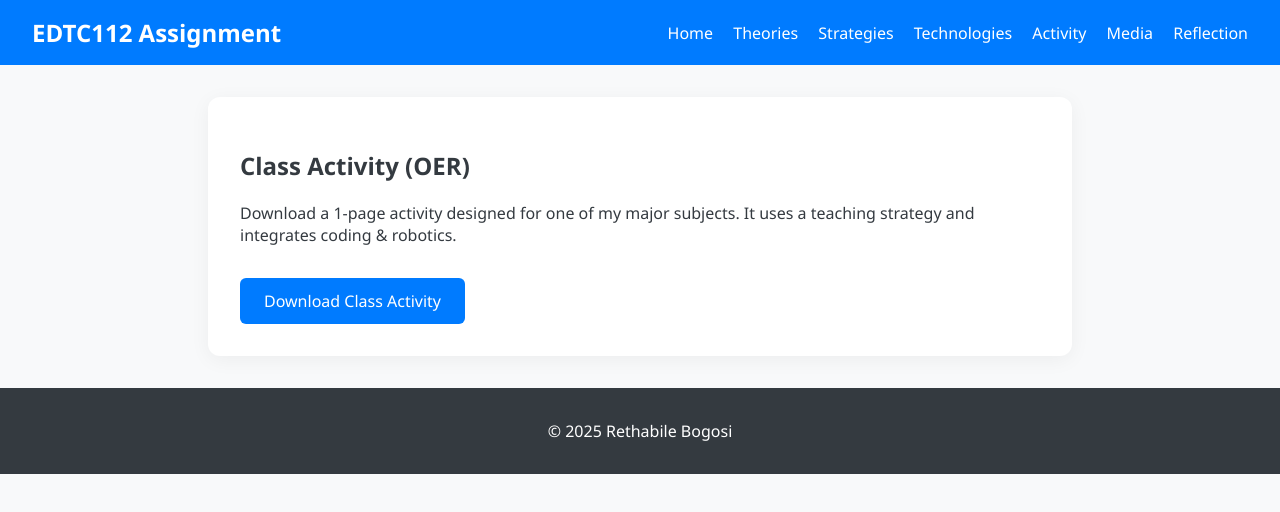
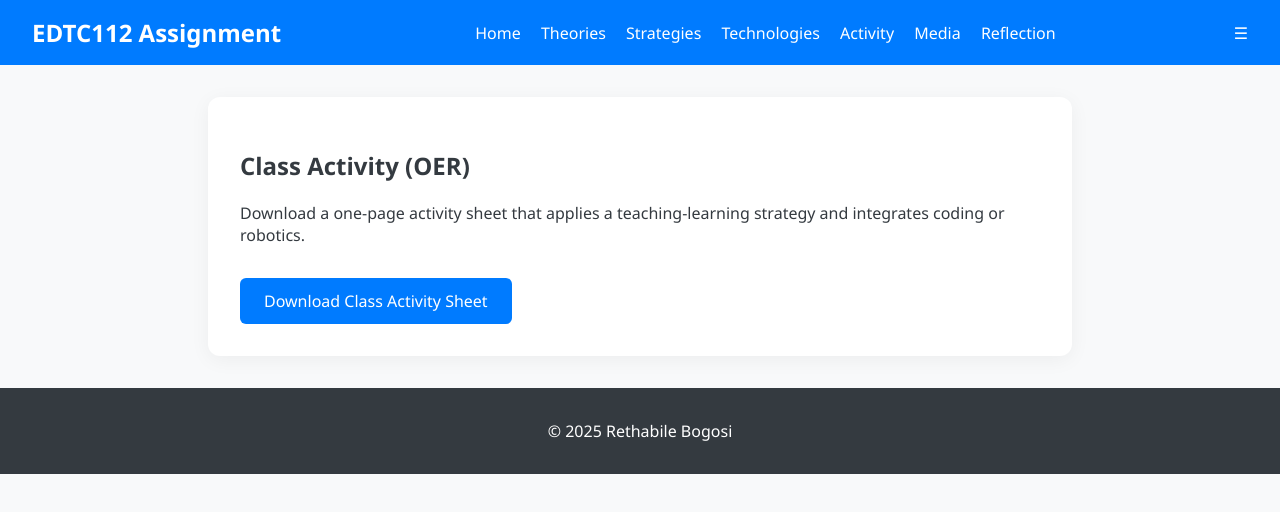
Before and after one commit to Kgomotso196/ret, a plain HTML site: page activity.html in a window 1280 px wide. Drawn offline with Linux system fonts and the light colour scheme.

Commit message:
Update activity.html

```diff
--- a/activity.html
+++ b/activity.html
@@ -1,15 +1,15 @@
 <!DOCTYPE html>
 <html lang="en">
 <head>
-  <meta charset="UTF-8">
-  <meta name="viewport" content="width=device-width, initial-scale=1.0">
+  <meta charset="UTF-8" />
+  <meta name="viewport" content="width=device-width, initial-scale=1.0"/>
   <title>Class Activity</title>
   <link rel="stylesheet" href="css/styles.css" />
 </head>
 <body>
   <header>
     <h1>EDTC112 Assignment</h1>
-    <nav>
+    <nav id="navbar">
       <a href="index.html">Home</a>
       <a href="theories.html">Theories</a>
       <a href="strategies.html">Strategies</a>
@@ -18,16 +18,19 @@
       <a href="media.html">Media</a>
       <a href="reflection.html">Reflection</a>
     </nav>
+    <div id="menu-toggle" onclick="toggleMenu()">☰</div>
   </header>
 
   <main class="card">
     <h2>Class Activity (OER)</h2>
-    <p>Download a 1-page activity designed for one of my major subjects. It uses a teaching strategy and integrates coding & robotics.</p>
-    <a href="assets/docs/class-activity.docx" class="button" download>Download Class Activity</a>
+    <p>Download a one-page activity sheet that applies a teaching-learning strategy and integrates coding or robotics.</p>
+    <a href="assets/docs/class-activity.docx" class="button" download>Download Class Activity Sheet</a>
   </main>
 
   <footer>
     <p>© 2025 Rethabile Bogosi</p>
   </footer>
+
+  <script src="js/script.js"></script>
 </body>
 </html>
```
